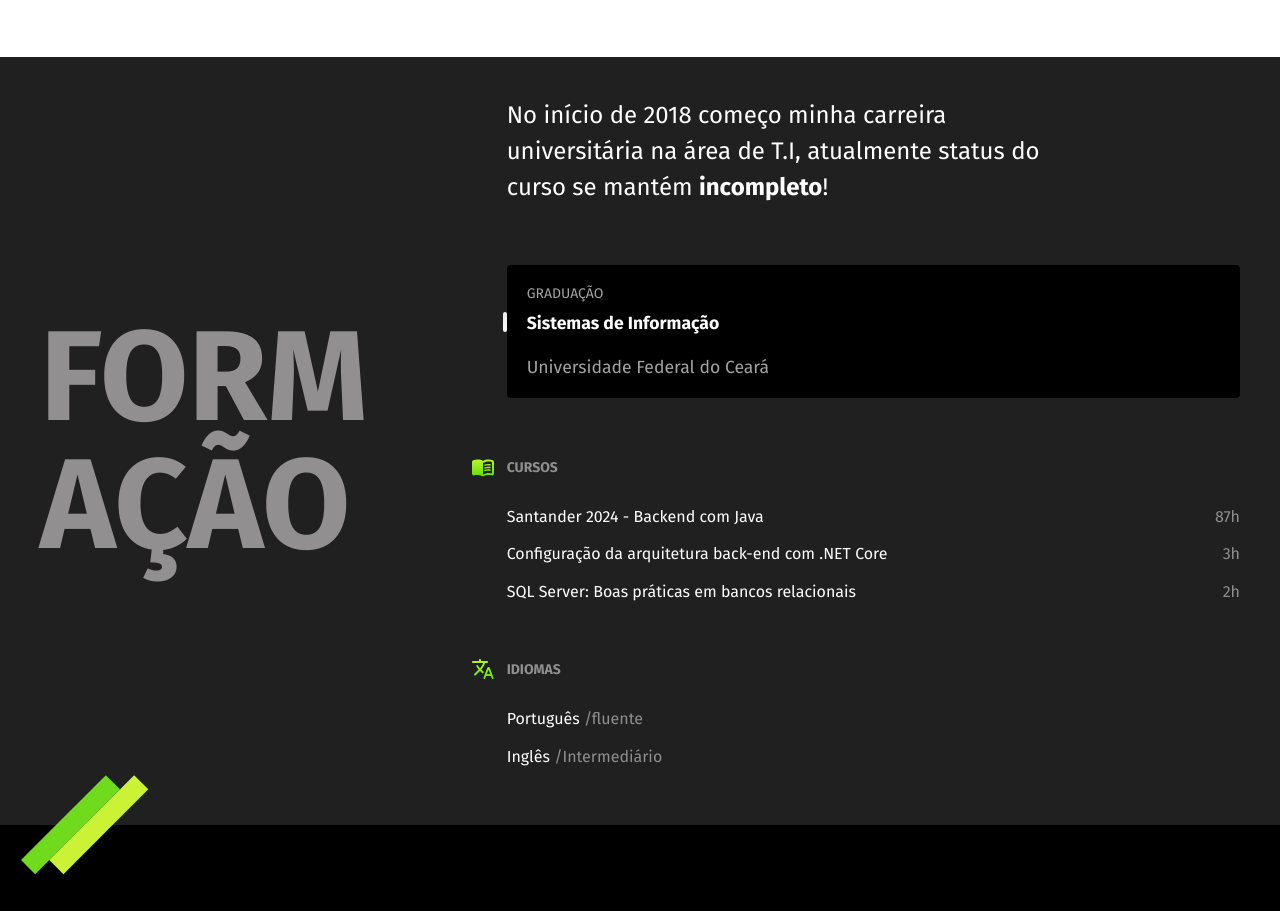
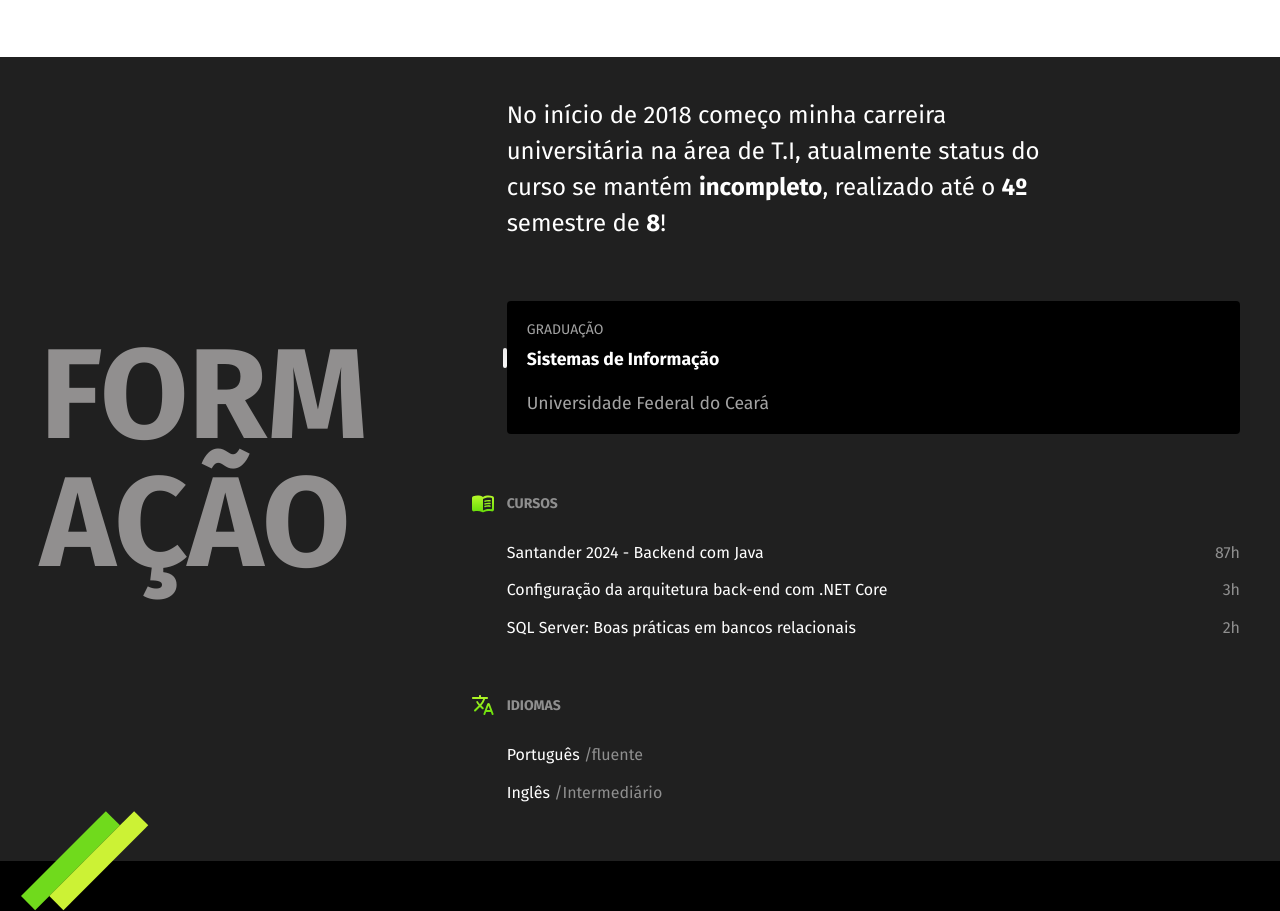
Before and after one commit to GabrielFer02/portfolio, a plain HTML site: page index.html in a window 1280 px wide. Shown: the part 1465-2376 px from the top of the page. Drawn offline with Linux system fonts and the light colour scheme.

Commit message:
adicao descricao de formacao

```diff
--- a/index.html
+++ b/index.html
@@ -88,7 +88,7 @@
     <div class="container">
       <h2 class="subtitulo">Formação</h2>
       <div>
-        <p class="descricao">No início de 2018 começo minha carreira universitária na área de T.I, atualmente status do curso se mantém <strong>incompleto</strong>!</p>
+        <p class="descricao">No início de 2018 começo minha carreira universitária na área de T.I, atualmente status do curso se mantém <strong>incompleto</strong>, realizado até o <strong>4º</strong> semestre de <strong>8</strong>!</p>
         <ul class="faculdade-lista">
           <li class="faculdade">
             <span class="faculdade-tipo">Graduação</span>
```
